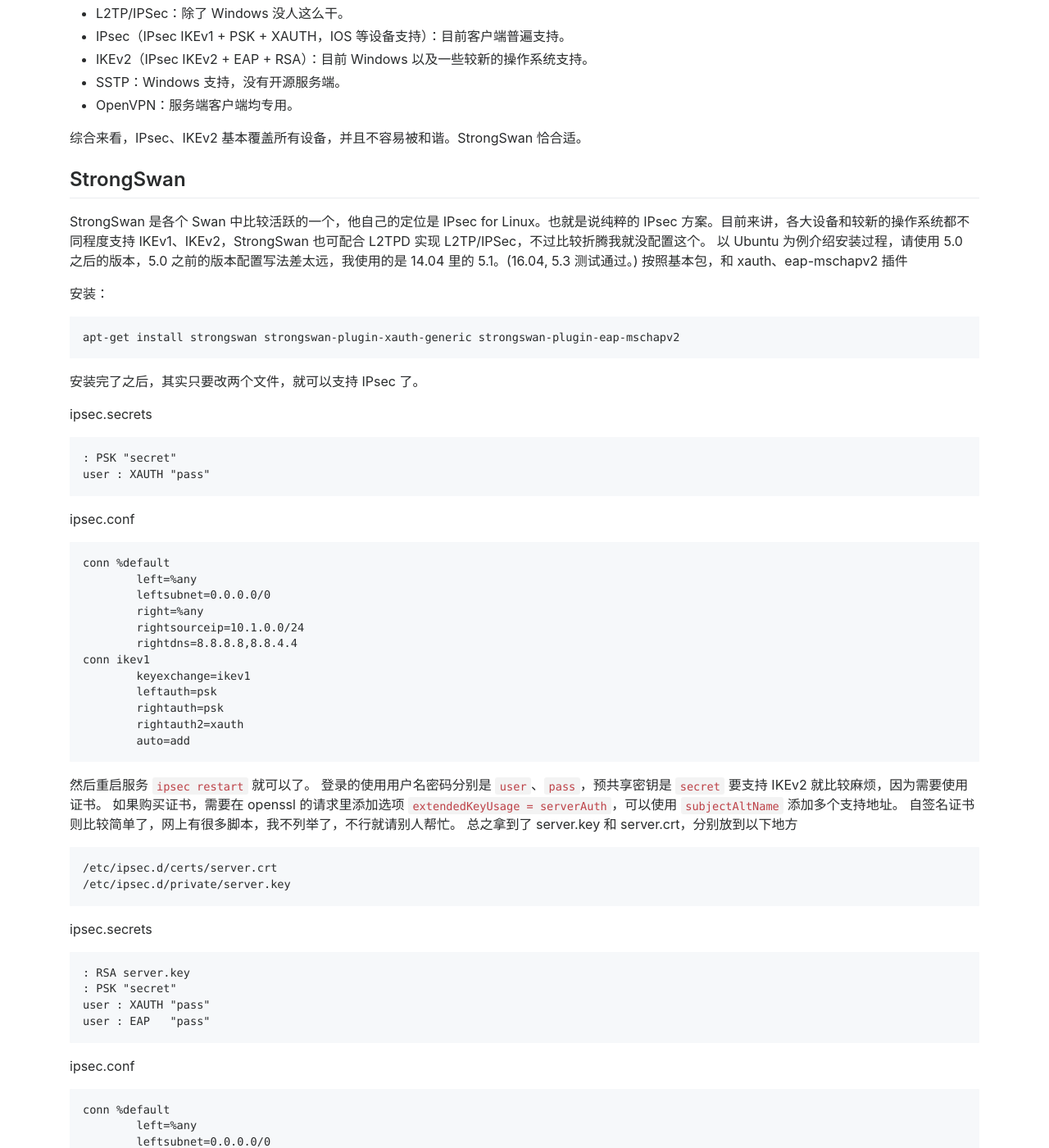
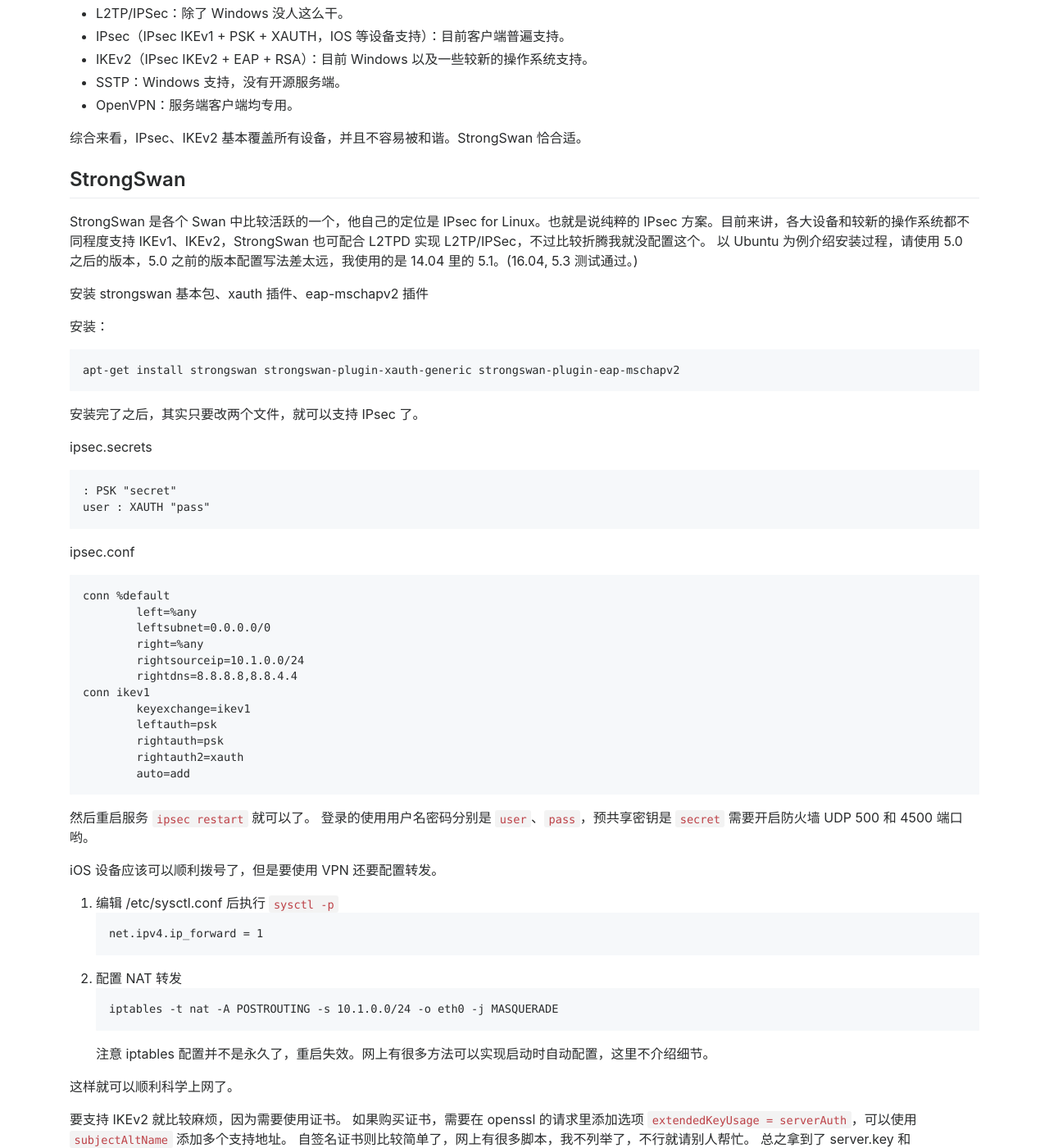
Before and after one commit to yangyuan/yangyuan.github.io, a Jekyll site: the page built from _posts/2015-05-19-zh-setup-strongswan-vpn.md, in a window 1280 px wide and 1400 px high, scrolled down 747 px. Shown: the whole window at 82% size. Built offline with Jekyll 4.4.1, drawn with Linux system fonts in a browser that asks for light colours; nearby versions of some CDN libraries.

Commit message:
Update strongswan post

````diff
--- a/_posts/2015-05-19-zh-setup-strongswan-vpn.md
+++ b/_posts/2015-05-19-zh-setup-strongswan-vpn.md
@@ -34,7 +34,8 @@
 
 StrongSwan 是各个 Swan 中比较活跃的一个，他自己的定位是 IPsec for Linux。也就是说纯粹的 IPsec 方案。目前来讲，各大设备和较新的操作系统都不同程度支持 IKEv1、IKEv2，StrongSwan 也可配合 L2TPD 实现 L2TP/IPSec，不过比较折腾我就没配置这个。
 以 Ubuntu 为例介绍安装过程，请使用 5.0 之后的版本，5.0 之前的版本配置写法差太远，我使用的是 14.04 里的 5.1。(16.04, 5.3 测试通过。)
-按照基本包，和 xauth、eap-mschapv2 插件
+
+安装 strongswan 基本包、xauth 插件、eap-mschapv2 插件
 
 安装：
 ```
@@ -67,6 +68,22 @@
 
 然后重启服务 `ipsec restart` 就可以了。
 登录的使用用户名密码分别是 `user`、`pass`，预共享密钥是 `secret`
+需要开启防火墙 UDP 500 和 4500 端口哟。
+
+iOS 设备应该可以顺利拨号了，但是要使用 VPN 还要配置转发。
+
+1. 编辑 /etc/sysctl.conf 后执行 `sysctl -p`
+```
+net.ipv4.ip_forward = 1
+```
+2. 配置 NAT 转发
+```
+iptables -t nat -A POSTROUTING -s 10.1.0.0/24 -o eth0 -j MASQUERADE
+```
+注意 iptables 配置并不是永久了，重启失效。网上有很多方法可以实现启动时自动配置，这里不介绍细节。
+
+这样就可以顺利科学上网了。
+
 要支持 IKEv2 就比较麻烦，因为需要使用证书。
 如果购买证书，需要在 openssl 的请求里添加选项 `extendedKeyUsage = serverAuth`，可以使用 `subjectAltName` 添加多个支持地址。
 自签名证书则比较简单了，网上有很多脚本，我不列举了，不行就请别人帮忙。
````
